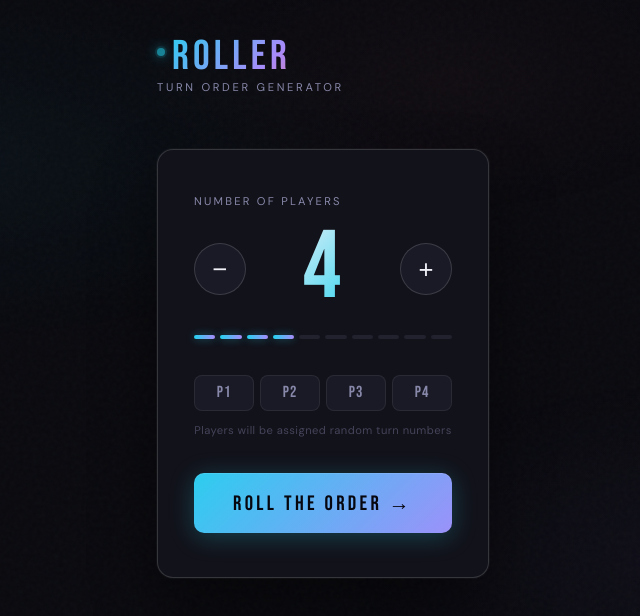
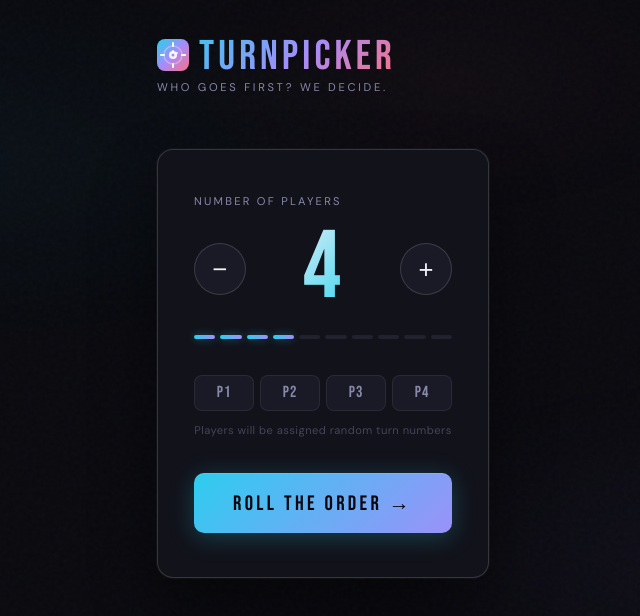
Before and after one commit to srmnapps/turnpicker, a React (Vite) app: page / in a window 1280 px wide. Shown: the top 616 px of the page, without its empty margins (317-957 px from the left). Built offline with nearby package versions, Linux system fonts and the light colour scheme.

Commit message:
updated logo and resulttable functionality

```diff
--- a/src/App.jsx
+++ b/src/App.jsx
@@ -10,8 +10,29 @@ export default function App() {
     <>
       <header className="site-header">
         <div className="logo">
-          <div className="logo-main"><span className="logo-dot" />ROLLER</div>
-          <div className="logo-sub">Turn Order Generator</div>
+          <div className="logo-main">
+            <svg width="32" height="32" viewBox="0 0 32 32" fill="none" xmlns="http://www.w3.org/2000/svg" style={{ display: 'inline-block', verticalAlign: 'middle', marginRight: '10px', position: 'relative', top: '-2px' }}>
+              <rect width="32" height="32" rx="8" fill="url(#logoGrad)"/>
+              <circle cx="16" cy="16" r="9" stroke="white" strokeWidth="1.5" strokeOpacity="0.3"/>
+              <circle cx="16" cy="16" r="4" fill="white" fillOpacity="0.9"/>
+              <line x1="16" y1="7" x2="16" y2="4" stroke="white" strokeWidth="2" strokeLinecap="round"/>
+              <line x1="16" y1="28" x2="16" y2="25" stroke="white" strokeWidth="2" strokeLinecap="round"/>
+              <line x1="7" y1="16" x2="4" y2="16" stroke="white" strokeWidth="2" strokeLinecap="round"/>
+              <line x1="28" y1="16" x2="25" y2="16" stroke="white" strokeWidth="2" strokeLinecap="round"/>
+              <line x1="16" y1="12" x2="16" y2="16" stroke="white" strokeWidth="1.8" strokeLinecap="round"/>
+              <line x1="16" y1="16" x2="20" y2="14" stroke="white" strokeWidth="1.8" strokeLinecap="round"/>
+              <circle cx="16" cy="16" r="1.5" fill="url(#logoGrad)"/>
+              <defs>
+                <linearGradient id="logoGrad" x1="0" y1="0" x2="32" y2="32" gradientUnits="userSpaceOnUse">
+                  <stop offset="0%" stopColor="#22d3ee"/>
+                  <stop offset="50%" stopColor="#a78bfa"/>
+                  <stop offset="100%" stopColor="#fb7185"/>
+                </linearGradient>
+              </defs>
+            </svg>
+            TURNPICKER
+          </div>
+          <div className="logo-sub">Who Goes First? We Decide.</div>
         </div>
       </header>
 
--- a/src/components/ResultTable.jsx
+++ b/src/components/ResultTable.jsx
@@ -1,4 +1,4 @@
-import { memo, useState } from 'react'
+import { memo } from 'react'
 
 const Row = memo(function Row({ i, name, result, isActive, isDone }) {
   let cls = 'sb-row'
@@ -24,7 +24,6 @@ const Row = memo(function Row({ i, name, result, isActive, isDone }) {
 })
 
 export default function ResultTable({ state }) {
-  const [isOpen, setIsOpen] = useState(false)
   const { n, names, results, cur, done } = state
   const assigned = results.filter(r => r !== null).length
 
@@ -32,15 +31,9 @@ export default function ResultTable({ state }) {
     <div className="scoreboard-card">
       <div className="sb-header">
         <div className="sb-title">RESULTS</div>
-        <div style={{ display: 'flex', alignItems: 'center', gap: '.75rem' }}>
         <div className="sb-progress">{assigned} / {n} assigned</div>
-          <button className="toggle-btn" onClick={() => setIsOpen(o => !o)}>
-            {isOpen ? 'Hide ▲' : 'Show ▼'}
-          </button>
-        </div>
       </div>
 
-      {isOpen && (
       <div style={{ animation: 'fadeUp .3s cubic-bezier(.22,.68,0,1.2) both' }}>
         <table className="sb-table">
           <thead>
@@ -66,7 +59,6 @@ export default function ResultTable({ state }) {
         </table>
         {done && <PlayOrder names={names} results={results} n={n} />}
       </div>
-      )}
     </div>
   )
 }
--- a/src/index.css
+++ b/src/index.css
@@ -113,6 +113,7 @@ body::after {
   font-size: 2.6rem; letter-spacing: .1em; color: var(--text);
   background: linear-gradient(135deg, var(--cyan) 0%, var(--violet) 60%, var(--rose) 100%);
   -webkit-background-clip: text; -webkit-text-fill-color: transparent; background-clip: text;
+  display: flex; align-items: center;
 }
 .logo-sub { font-size: .7rem; letter-spacing: .24em; text-transform: uppercase; color: var(--sub); margin-top: 4px; }
 .logo-dot {
```
Also changed, not shown: index.html (+1 -0 lines). Lines whose indentation alone changed are shown as unchanged.
